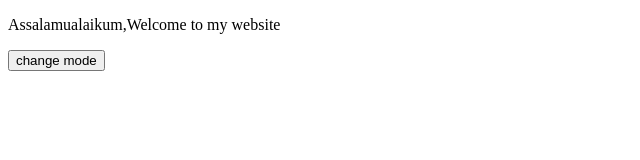
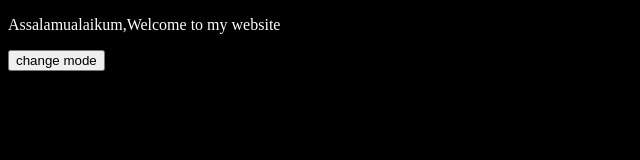
Before and after one commit to PavelGoblin/toggle-btn-by-JS, a plain HTML site: page index.html in a window 1280 px wide. Both pictures are taken after a click on the button "change mode". Shown: the whole page, without its empty margins (0-640 px from the left). Drawn offline with Linux system fonts and the light colour scheme.

Commit message:
Solve toggle issue

```diff
--- a/script.js
+++ b/script.js
@@ -1,17 +1,39 @@
-let modeBtn= document.querySelector(#mode)
+/*let modeBtn= document.querySelector("#mode")
 let body = document.querySelector("body");
 let currMode="light"
-modeBtn.addEventListner ("click",() =>{
-  if(currMode==="light")
-  {
+  modeBtn.addEventListener("click",()=>{
+    if(currMode==="light")
+      {
+        currMode="dark";
+      body.classList.add ="dark";
+      body.classList.remove ="light"
+      }else{
+        currMode ="dark";
+        body.classList.add="light"
+        body.classList.remove ="dark";
+      }
+      console.log(currMode);
+
+    });
+
+  */
+ let modeBtn = document.querySelector("#mode");
+ let currMode="light";
+ let body = document.querySelector("body");
+ modeBtn.addEventListener("click",() => {
+  if(currMode==="light"){
     currMode="dark";
-  body.classList.add ="dark";
-  body.classList.remove ="light"
+    //document.querySelector("body").style.backgroundColor ="black";
+    body.classList.add("dark");
+    body.classList.remove("light")
   }else{
-    currMode ="dark";
+    currMode="light";
+    //document.querySelector("body").style.backgroundColor ="white";
     body.classList.add("light");
-    body.classList.remove("dark");
+    body.classList.remove("dark")
   }
   console.log(currMode);
 
-});
+  //console.log("you are trying to change mode");
+
+ })
--- a/style.css
+++ b/style.css
@@ -1,6 +1,6 @@
 .dark{
   background-color: black;
-  columns: white;
+  color: white;
 }
 
 .light{
```
